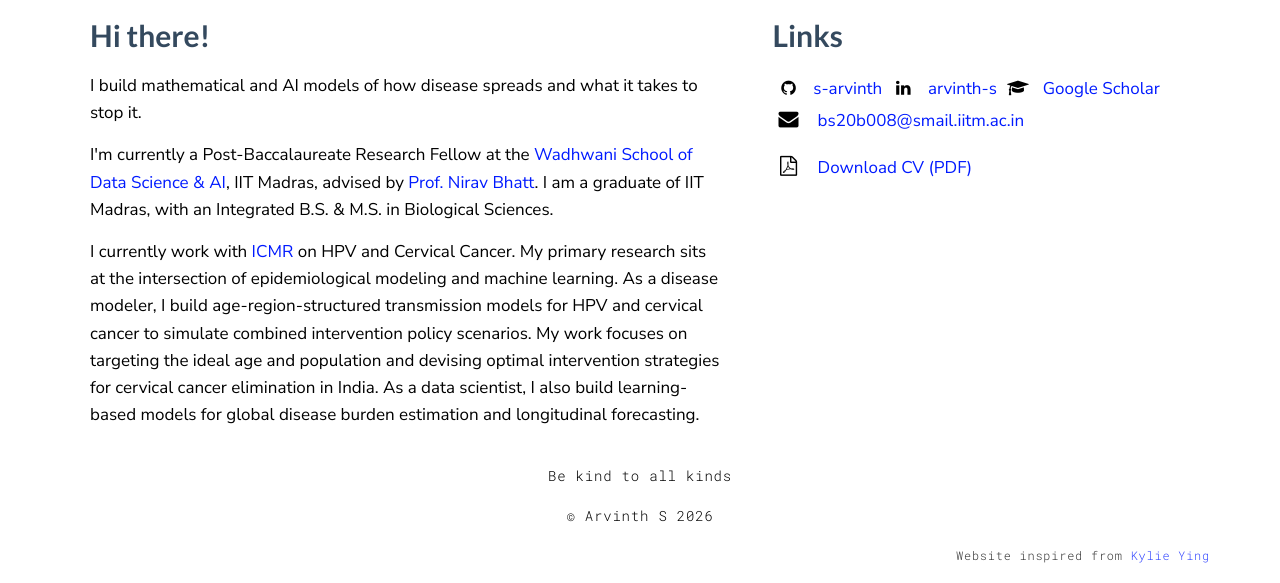
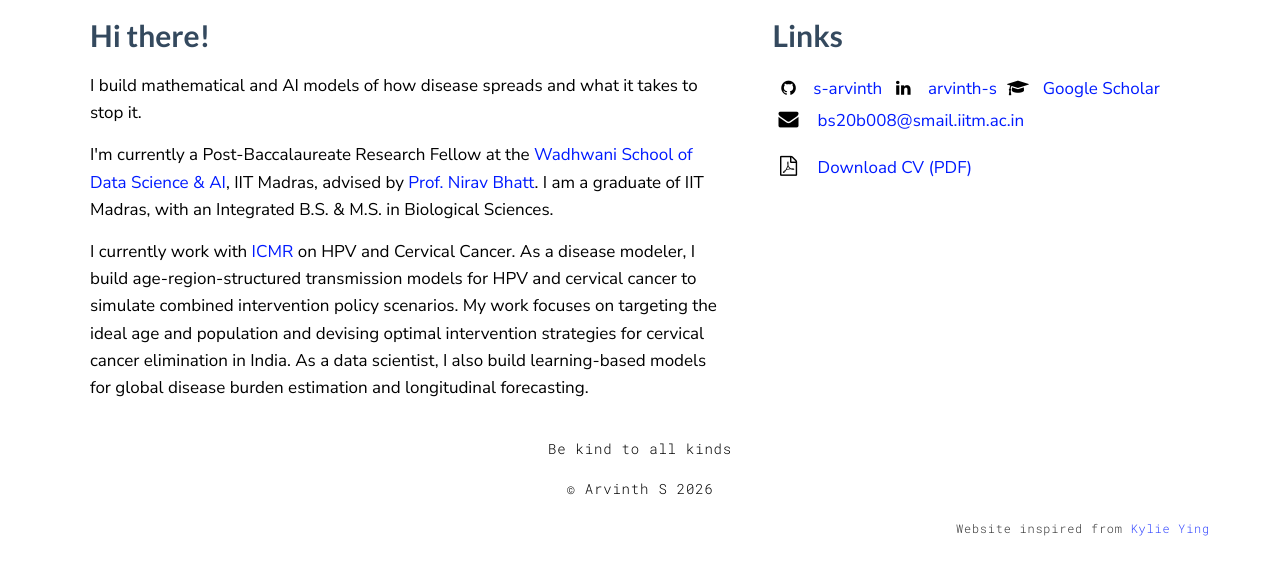
Before and after one commit to s-arvinth/s-arvinth.github.io, a Jekyll site: the page built from index.html, in a window 1280 px wide. Shown: the part 810-1393 px from the top of the page. Built offline with Jekyll 4.4.1, drawn with Linux system fonts in a browser that asks for light colours; after the commit the page ends 1366 px from its top, so only the background shows below that.

Commit message:
Edit research description in index.html
Removed a sentence about primary research focus.

```diff
--- a/index.html
+++ b/index.html
@@ -43,7 +43,6 @@ title: Arvinth S
 				</p>
 				<p>
 					I currently work with <a href="https://www.icmr.gov.in/" target="_blank" rel="noopener">ICMR</a> on HPV and Cervical Cancer.
-					My primary research sits at the intersection of epidemiological modeling and machine learning.
 					As a disease modeler, I build age-region-structured transmission models for HPV and cervical cancer
 					to simulate combined intervention policy scenarios. My work focuses on targeting the ideal age and population
 					and devising optimal intervention strategies for cervical cancer elimination in India.
```
